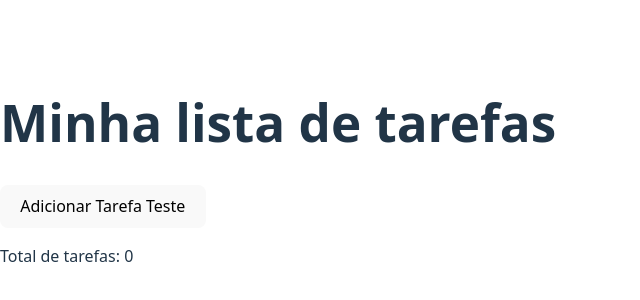
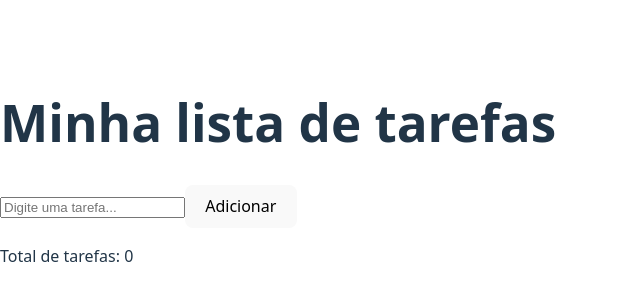
Before and after one commit to Ezequiel-Portifolio/todo-list-vite, a React (Vite) app: page / in a window 1280 px wide. Shown: the part 228-528 px from the top of the page, without its empty margins (0-640 px from the left). Built offline with nearby package versions, Linux system fonts and the light colour scheme.

Commit message:
- New Progress:   * Todo working

```diff
--- a/src/App.tsx
+++ b/src/App.tsx
@@ -1,4 +1,5 @@
 import { useState } from "react";
+import TodoForm from "./components/TodoForm";
 
 type Todo = {
   id: number;
@@ -18,16 +19,36 @@ function App() {
     setTodos([...todos, newTodo]);
   };
 
+  const deleteTodo = (id: number) => {
+    setTodos(todos.filter((todo) => todo.id !== id));
+  };
+
+  const toggleTodo = (id: number) => {
+    setTodos(
+      todos.map((todo) =>
+        todo.id === id ? { ...todo, completed: !todo.completed } : todo,
+      ),
+    );
+  };
+
   return (
     <div>
       <h1>Minha lista de tarefas</h1>
-      <button onClick={() => addTodo("Nova tarefa")}>
-        Adicionar Tarefa Teste
-      </button>
+
+      <TodoForm onAdd={addTodo} />
+
       <p>Total de tarefas: {todos.length}</p>
       <ul>
         {todos.map((todo) => (
-          <li key={todo.id}>{todo.text}</li>
+          <li key={todo.id}>
+            <input
+              type="checkbox"
+              checked={todo.completed}
+              onChange={() => toggleTodo(todo.id)}
+            />
+            {todo.text}
+            <button onClick={() => deleteTodo(todo.id)}>🗑️</button>
+          </li>
         ))}
       </ul>
     </div>
--- a/src/components/TodoForm.jsx
+++ b/src/components/TodoForm.jsx
@@ -0,0 +1,30 @@
+import { useState } from "react";
+
+function TodoForm({ onAdd}) {
+    const [text, setText] = useState("");
+
+    const handleSubmit = (e) => {
+        e.preventDefault();
+
+        if (text.trim() === "") return;
+
+        onAdd(text);
+        setText("");
+
+    };
+
+    return (
+        <form onSubmit={handleSubmit}>
+            <input
+                type="text"
+                value={text}
+                onChange={(e) => setText(e.target.value)}
+                placeholder="Digite uma tarefa..."
+            />
+            <button type="submit">Adicionar</button>
+        </form>
+    );
+
+}
+
+export default TodoForm;
```
